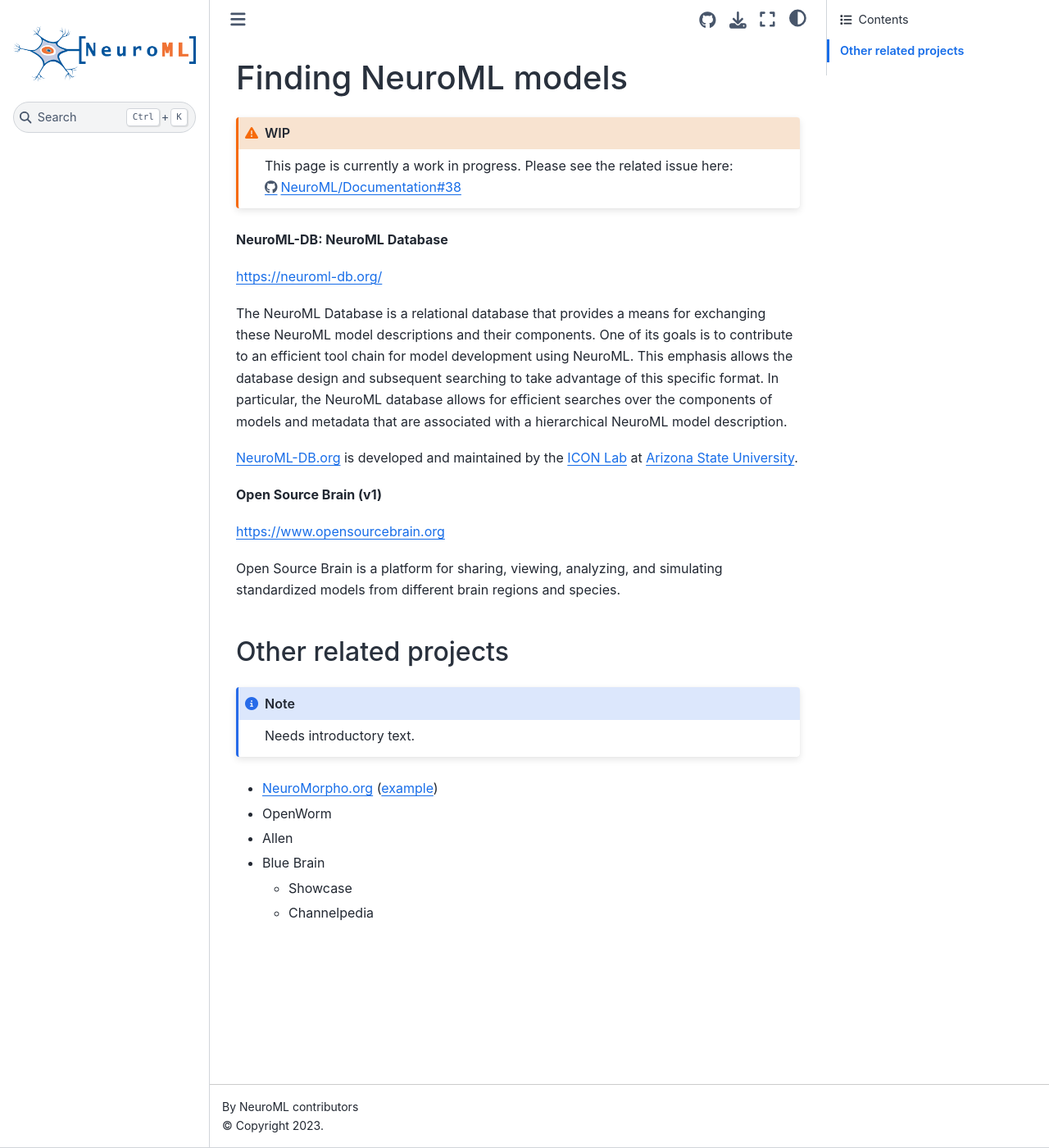
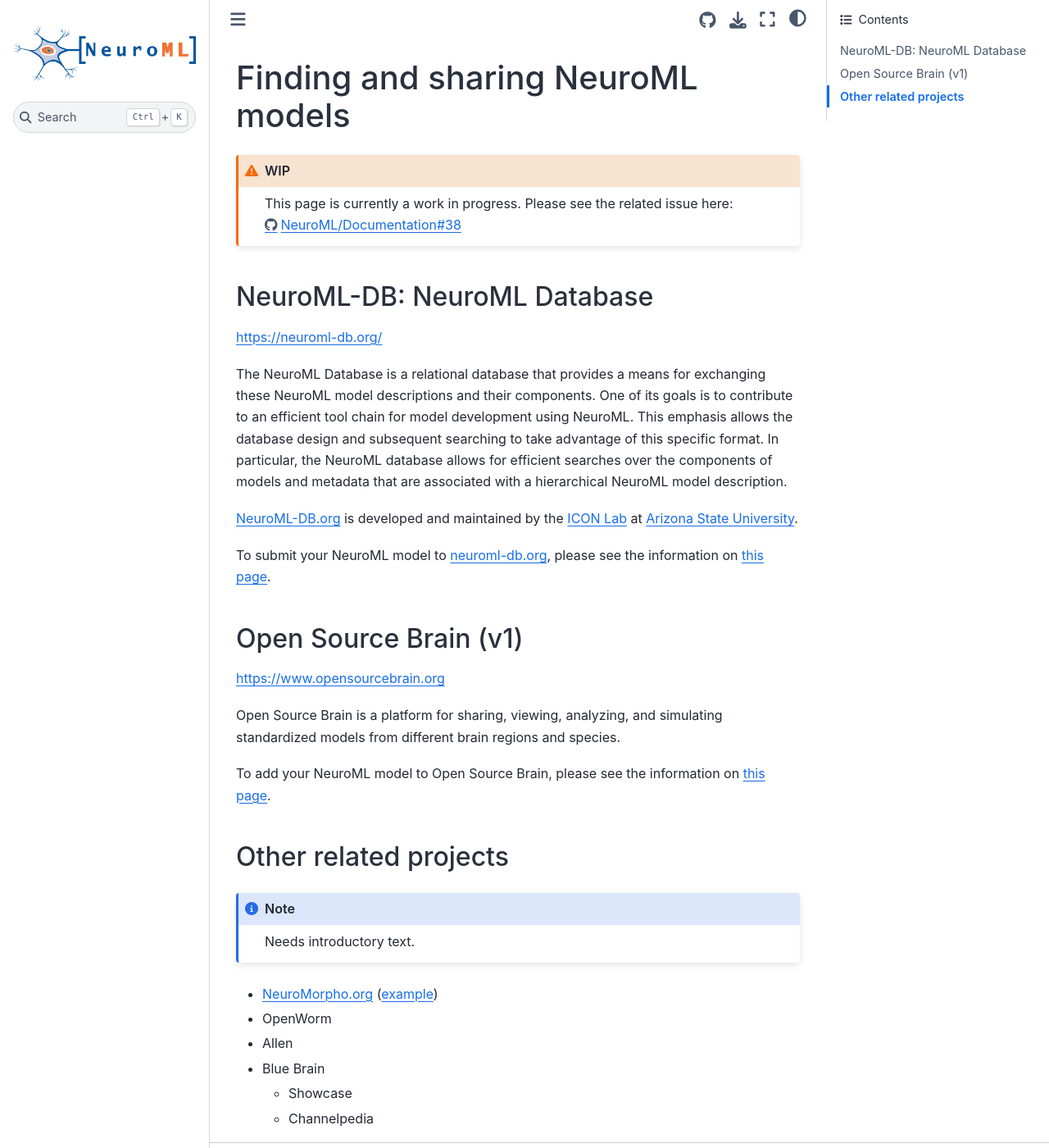
Before and after one commit to NeuroML/Documentation, a Jupyter Book: the page built from source/Userdocs/FindingNeuroMLModels.md, in a window 1280 px wide and 1400 px high. Shown: the whole window at 82% size. Built offline with Jupyter Book 1.0.4 settings and Sphinx 7.4.7 and the Sphinx Book theme 1.1.4, drawn with Linux system fonts in a browser that asks for light colours; pages that are not in the unit, such as notebooks, are missing from menus.

Commit message:
enh: re-title finding page
Also make some minor structural changes to add sections etc.

````diff
--- a/source/Userdocs/FindingNeuroMLModels.md
+++ b/source/Userdocs/FindingNeuroMLModels.md
@@ -1,11 +1,12 @@
 (userdocs:finding_models)=
-# Finding NeuroML models
+# Finding and sharing NeuroML models
 ```{admonition} WIP
 :class: warning
 This page is currently a work in progress. Please see the related issue here: https://github.com/NeuroML/Documentation/issues/38
 ```
 
-**NeuroML-DB: NeuroML Database**
+(userdocs:finding_models:neuromldb)=
+## NeuroML-DB: NeuroML Database
 
 [https://neuroml-db.org/](https://neuroml-db.org/)
 
@@ -16,11 +17,16 @@
 
 NeuroML-DB.org is developed and maintained by the [ICON Lab](https://iconlab.asu.edu/) at [Arizona State University](https://asu.edu/).
 
-**Open Source Brain (v1)**
+To submit your NeuroML model to neuroml-db.org, please see the information on [this page](https://neuroml-db.org/about).
+
+(userdocs:finding_models:osbv1)=
+## Open Source Brain (v1)
 
 [https://www.opensourcebrain.org](https://www.opensourcebrain.org)
 
 Open Source Brain is a platform for sharing, viewing, analyzing, and simulating standardized models from different brain regions and species.
+
+To add your NeuroML model to Open Source Brain, please see the information on [this page](https://www.opensourcebrain.org/docs#Creating_Your_Own_Project).
 
 (userdocs:finding_models:others)=
 ## Other related projects
````
